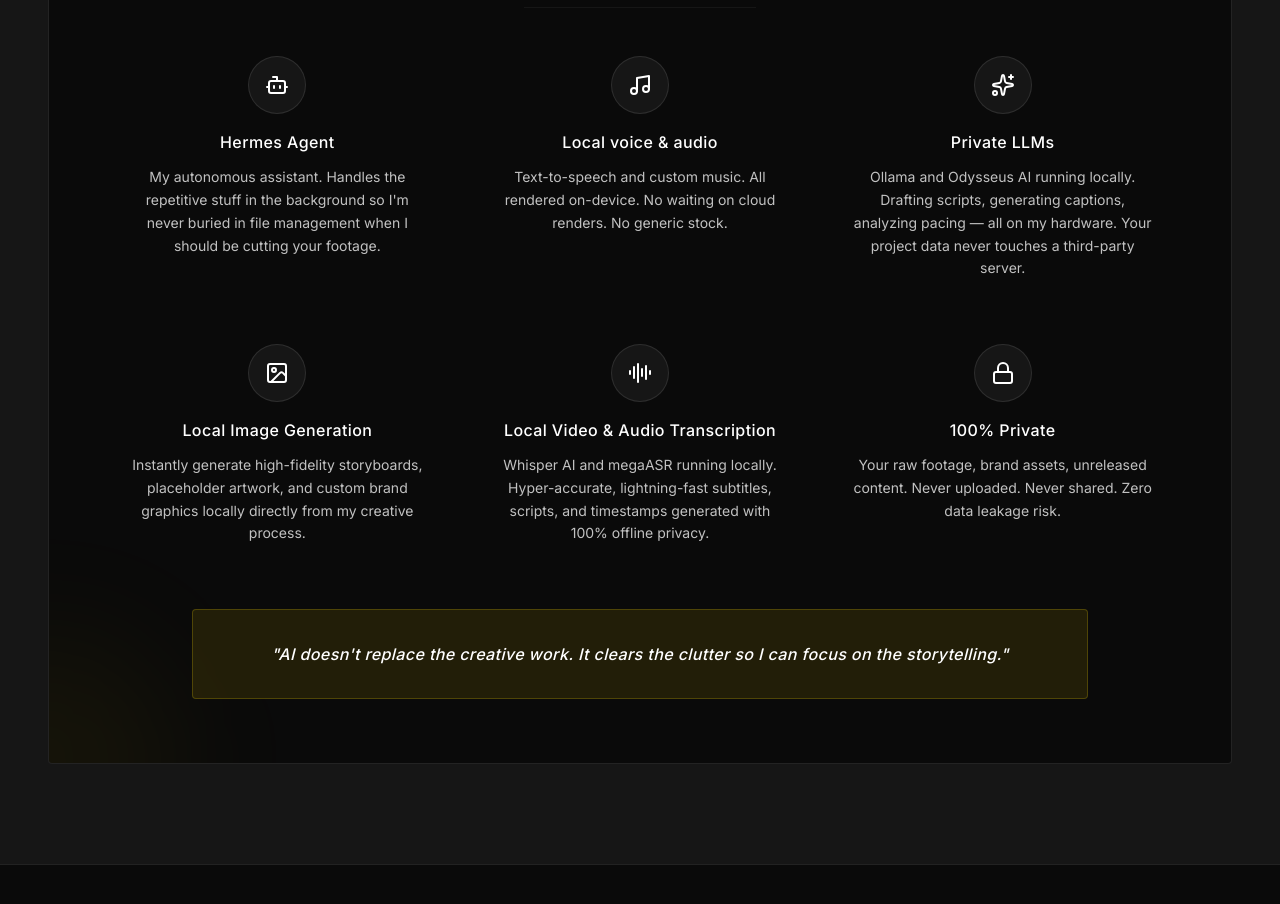
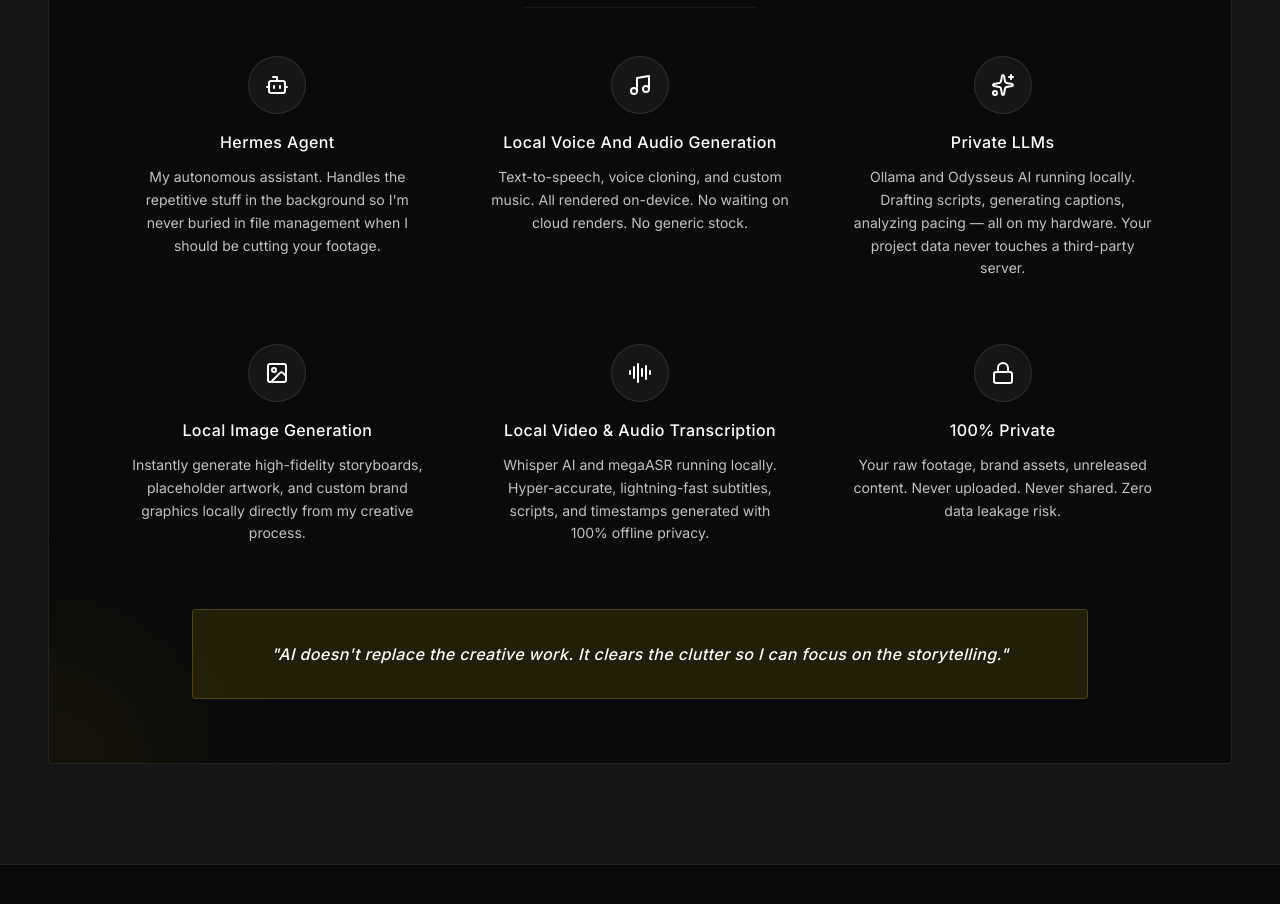
Before and after one commit to johncedrickcantong01-sys/Ced-Portfolio-Website, a React (Vite) app: page / in a window 1280 px wide. Shown: the part 4020-4924 px from the top of the page. Built offline with nearby package versions, Linux system fonts and the light colour scheme.

Commit message:
feat(about): update audio capabilities description
Expand the service description to include voice cloning and improve formatting for the local audio features section.

```diff
--- a/src/components/About.tsx
+++ b/src/components/About.tsx
@@ -253,9 +253,9 @@ export default function About() {
                   <Music className="w-6 h-6 text-white group-hover:text-primary transition-colors" />
                 </div>
                 <div>
-                  <h4 className="text-white font-medium tracking-wide mb-3">Local voice & audio</h4>
+                  <h4 className="text-white font-medium tracking-wide mb-3">Local Voice And Audio Generation</h4>
                   <p className="text-sm text-text-muted leading-relaxed">
-                    Text-to-speech and custom music. All rendered on-device. No waiting on cloud renders. No generic stock.
+                    Text-to-speech, voice cloning, and custom music. All rendered on-device. No waiting on cloud renders. No generic stock.
                   </p>
                 </div>
               </div>
```
